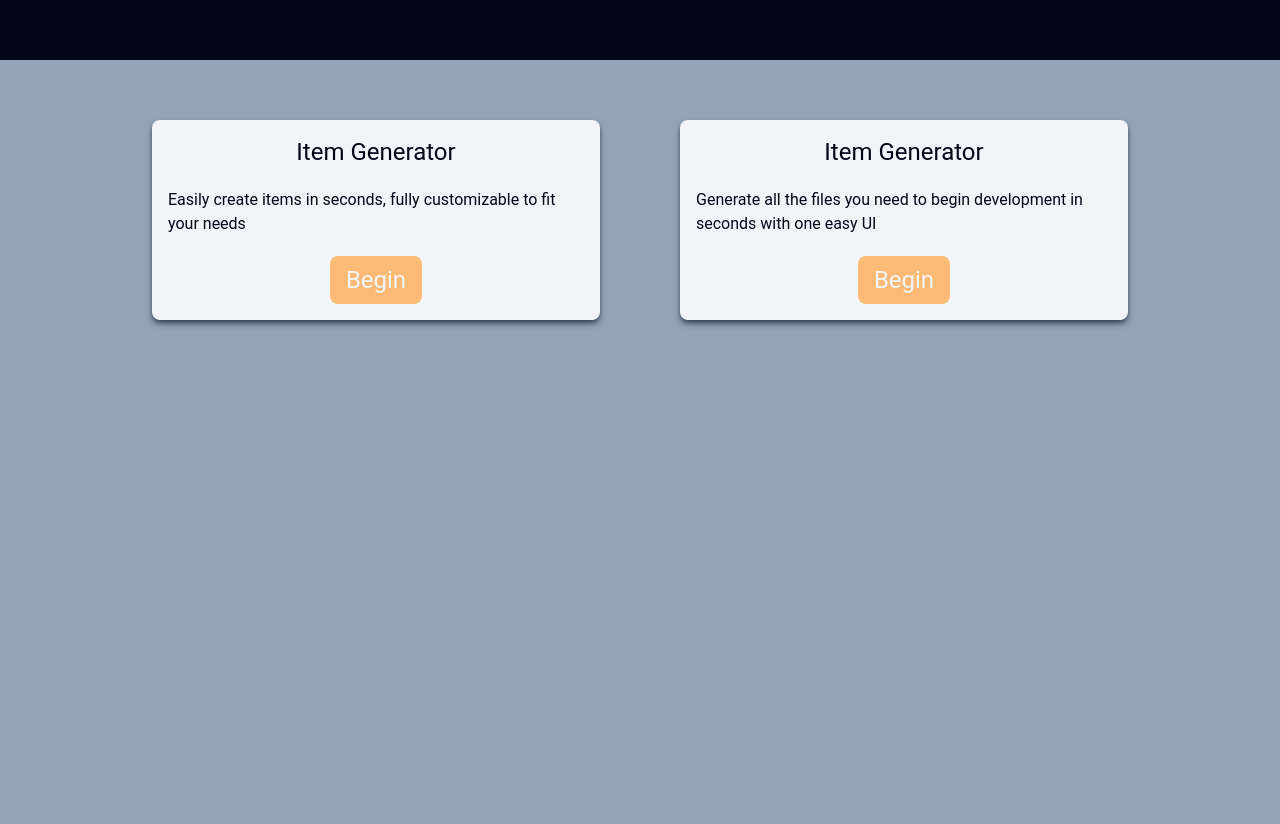
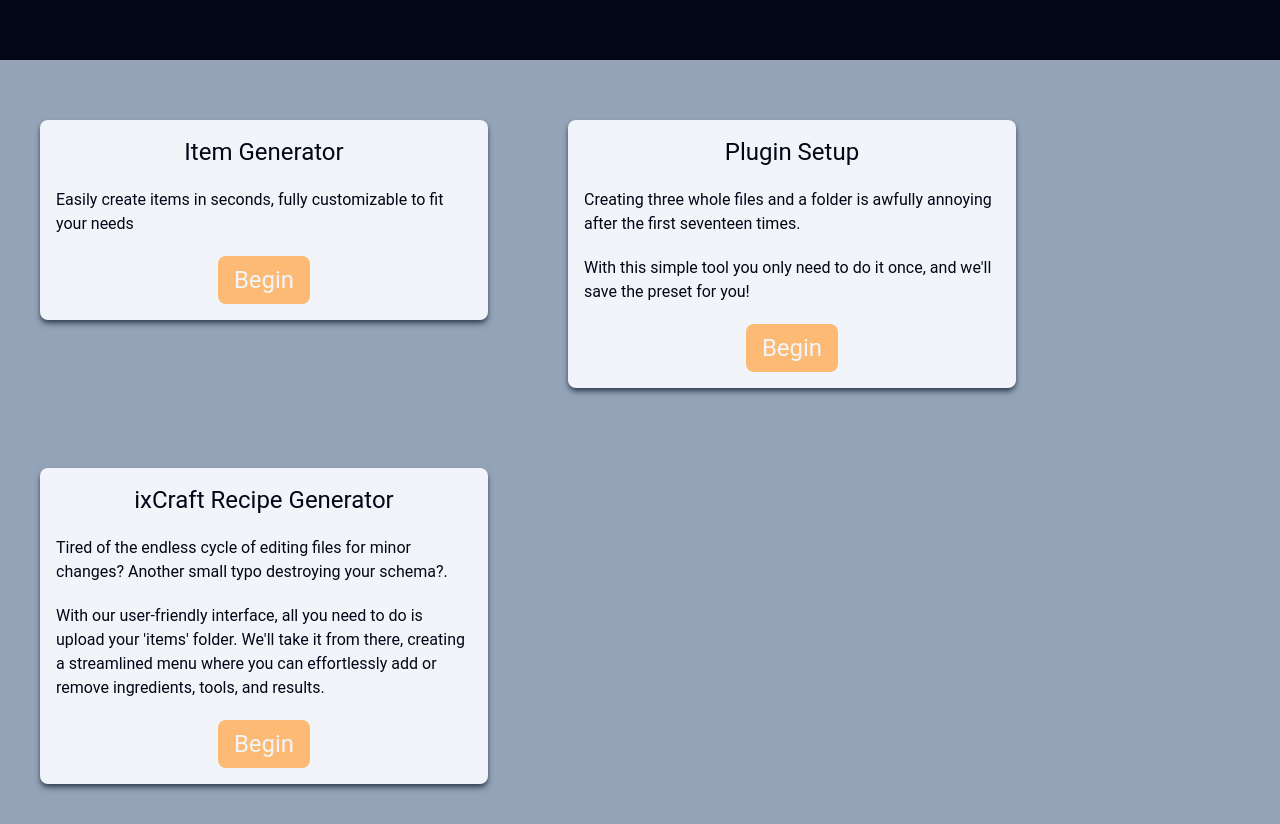
Before and after one commit to n8zone/react-helix-utility, a React (Create React App) app: page / in a window 1280 px wide. Shown: the part 380-1204 px from the top of the page. Before the commit the page ends 800 px from the top, so only its background shows below. Built offline with nearby package versions, Linux system fonts and the light colour scheme.

Commit message:
Home Page & Download Enabled

```diff
--- a/src/GenerateItem.js
+++ b/src/GenerateItem.js
@@ -1,6 +1,6 @@
 import React from 'react';
 
-export function generateItemLua(itemName, itemDesc, itemCategory, itemModel, itemID = 'test_item') {
+export function generateItemLua(itemName, itemDesc, itemCategory, itemModel, itemID = 'test_item', download = false) {
 
 	let lua = `ITEM.name = "${itemName}"
   ITEM.description = "${itemDesc}"
@@ -25,7 +25,9 @@
   `;
 
 	lua = lua.replace(/^[ \t]+/gm, '');
-  //downloadItemLua(lua, itemID)
+  if (download) {
+		downloadItemLua(lua, itemID)
+	}
   return lua
 }
 
--- a/src/GenerateRecipe.js
+++ b/src/GenerateRecipe.js
@@ -1,4 +1,4 @@
-export function generateRecipeLua(name, desc, category, model, req, results, tools, id = 'test_recipe') {
+export function generateRecipeLua(name, desc, category, model, req, results, tools, id = 'test_recipe', download = false) {
 
 	let lua = `RECIPE.name = "${name}"
   RECIPE.description = "${desc}"
@@ -25,7 +25,9 @@
   `;
 
 	lua = lua.replace(/^[ \t]+/gm, '');
-  //downloadRecipeLua(lua, id)
+  if (download) {
+    downloadRecipeLua(lua, id)
+  }
   return lua
 }
 
--- a/src/pages/Home.jsx
+++ b/src/pages/Home.jsx
@@ -1,29 +1,58 @@
-import React from 'react'
-import Card from '../shared/Card'
-import Button from '../shared/Button'
+import React from 'react';
+import Card from '../shared/Card';
+import Button from '../shared/Button';
 
 function Home() {
 	return (
 		<div className='text-white  m-auto h-full flex justify-center items-center flex-col gap-5 bg-slate-400 text-2xl'>
-      <div id="hero" className='flex justify-center items-center flex-col gap-5 h-96 bg-slate-950 m-0 p-0 w-full'>
+			<div
+				id='hero'
+				className='flex justify-center items-center flex-col gap-5 h-96 bg-slate-950 m-0 p-0 w-full'
+			>
 				<h1 className='text-center text-8xl font-bold'>Helix Web Utility</h1>
 				<p>Empowering server owners and developers to build their dream.</p>
-        <p>Helix Web Utility is currently in development and is not ready for use.</p>
+				<p>
+					Helix Web Utility is currently in development and is not ready for
+					use.
+				</p>
 			</div>
-      <div id="features">
+			<div id='features'>
 				<Card bgColor='bg-slate-100'>
 					<h1>Item Generator</h1>
-          <p className='text-base'>Easily create items in seconds, fully customizable to fit your needs</p>
+					<p className='text-base'>
+						Easily create items in seconds, fully customizable to fit your needs
+					</p>
 					<Button>Begin</Button>
 				</Card>
 				<Card bgColor='bg-slate-100'>
-          <h1>Item Generator</h1>
-          <p className='text-base'>Generate all the files you need to begin development in seconds with one easy UI</p>
+					<h1>Plugin Setup</h1>
+					<p className='text-base'>
+						Creating three whole files and a folder is awfully annoying after
+						the first seventeen times.
+					</p>
+          <p className='text-base'>
+            With this simple tool you only
+						need to do it once, and we'll save the preset for you!
+					</p>
+					<Button>Begin</Button>
+				</Card>
+				<Card bgColor='bg-slate-100'>
+					<h1>ixCraft Recipe Generator</h1>
+					<p className='text-base'>
+						Tired of the endless cycle of editing files for minor changes?
+						Another small typo destroying your schema?.
+					</p>
+					<p className='text-base'>
+						With our user-friendly interface, all you need to do is upload your
+						'items' folder. We'll take it from there, creating a streamlined
+						menu where you can effortlessly add or remove ingredients, tools,
+						and results.
+					</p>
 					<Button>Begin</Button>
 				</Card>
 			</div>
 		</div>
-  )
+	);
 }
 
-export default Home
+export default Home;
--- a/src/pages/ItemGenerator.jsx
+++ b/src/pages/ItemGenerator.jsx
@@ -17,30 +17,34 @@
   const [itemCategory, setItemCategory] = useState('')
   const [itemModel, setItemModel] = useState('')
 
-  const [previewLua, setPreviewLua] = useState('No Lua Generated!')
+  const [previewLua, setPreviewLua] = useState(generatePreviewLua(generateItemLua('', '', '', '')))
 
   const handleNameChange = (e) => {
     const newValue = e.target.value;
     console.log(newValue)
     setItemName(newValue)
+    setPreviewLua(generatePreviewLua(generateItemLua(newValue, itemDescription, itemCategory, itemModel)))
   }
 
   const handleDescriptionChange = (e) => {
     const newValue = e.target.value;
     console.log(newValue)
     setItemDescription(newValue)
+    setPreviewLua(generatePreviewLua(generateItemLua(itemName, newValue, itemCategory, itemModel)))
   }
 
   const handleCategoryChange = (e) => {
     const newValue = e.target.value;
     console.log(newValue)
     setItemCategory(newValue)
+    setPreviewLua(generatePreviewLua(generateItemLua(itemName, itemDescription, newValue, itemModel)))
   }
 
   const handleModelChange = (e) => {
     const newValue = e.target.value;
     console.log(newValue)
     setItemModel(newValue)
+    setPreviewLua(generatePreviewLua(generateItemLua(itemName, itemDescription, itemCategory, newValue)))
   }
 
   const handleItemGeneration = (e) => {
@@ -52,7 +56,7 @@
       itemModel,
     }
 
-    setPreviewLua(generatePreviewLua(generateItemLua(itemName, itemDescription, itemCategory, itemModel)))
+    setPreviewLua(generatePreviewLua(generateItemLua(itemName, itemDescription, itemCategory, itemModel, itemName, true)))
     console.log(item)
   }
 
--- a/src/pages/RecipeGenerator.jsx
+++ b/src/pages/RecipeGenerator.jsx
@@ -39,7 +39,7 @@
 
   const handleRecipeGeneration = () => {
 
-    setPreviewLua(generatePreviewLua(generateRecipeLua("test", "test", "test", "model", ingredients, results, tools)))
+    setPreviewLua(generatePreviewLua(generateRecipeLua("test", "test", "test", "model", ingredients, results, tools, "test", true)))
   }
 
   return (
```
Lines whose indentation alone changed are shown as unchanged.
